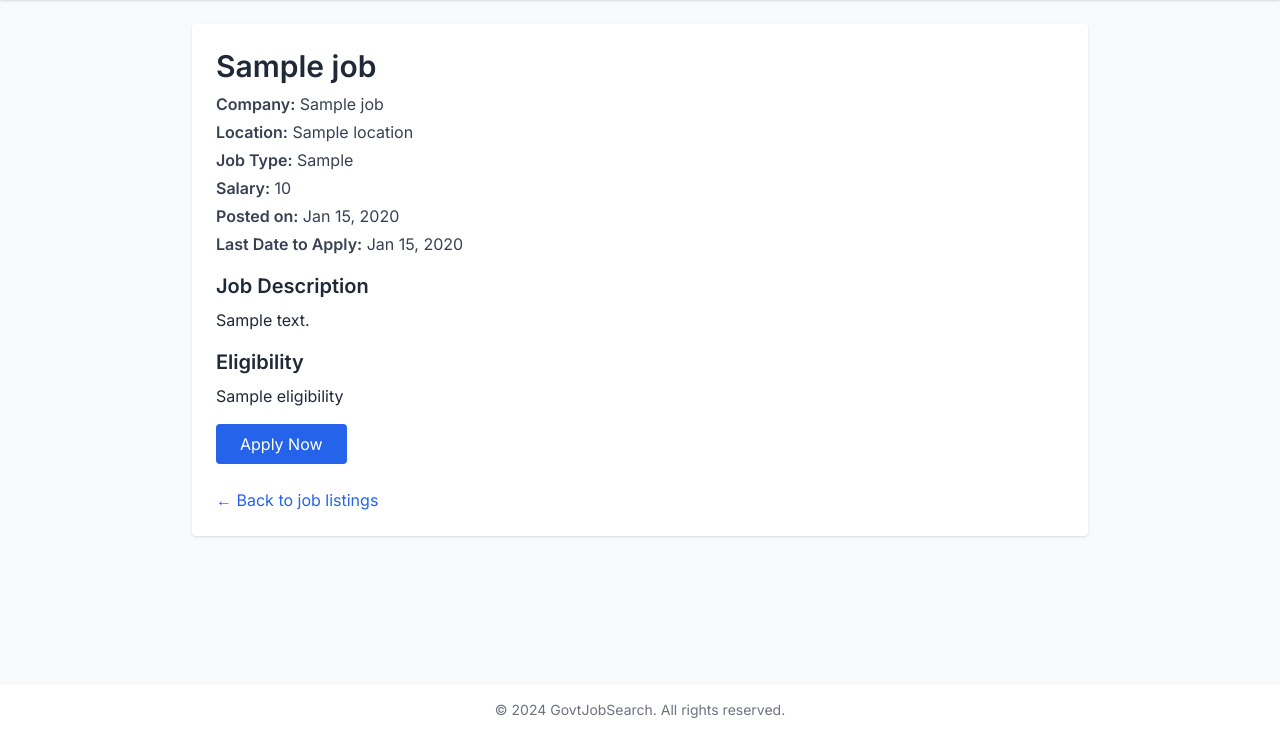
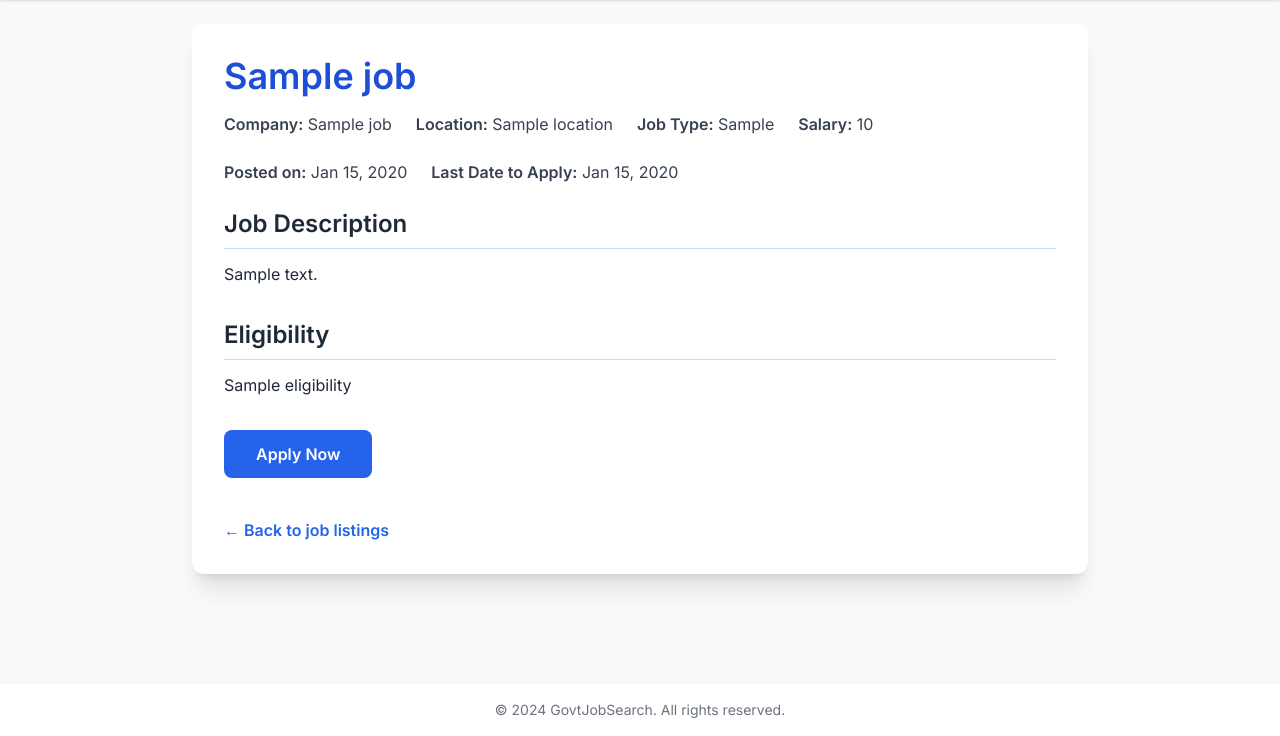
Before and after one commit to Radhehyam/blackboxai-1746196536581, a Django app: template jobs/templates/jobs/job_detail.html in a window 1280 px wide. Shown: the part 64-800 px from the top of the page. Run offline with Django 5.2, Linux system fonts and the light colour scheme; the template is opened without the code that fills it: most values are stand-ins (such as "Sample title", 1, 10 or a date in 2020); data that the repository does not hold is empty; some libraries are stand-ins or nearby versions.

Commit message:
Add jobs/templates/jobs/job_detail.html 1746197293238

```diff
--- a/jobs/templates/jobs/job_detail.html
+++ b/jobs/templates/jobs/job_detail.html
@@ -3,33 +3,35 @@
 {% block title %}{{ job.title }} - GovtJobSearch{% endblock %}
 
 {% block content %}
-<article class="bg-white p-6 rounded shadow max-w-4xl mx-auto">
-    <h1 class="text-3xl font-bold mb-2">{{ job.title }}</h1>
-    <p class="text-gray-700 mb-1"><strong>Company:</strong> {{ job.company_name }}</p>
-    <p class="text-gray-700 mb-1"><strong>Location:</strong> {{ job.location }}</p>
-    <p class="text-gray-700 mb-1"><strong>Job Type:</strong> {{ job.job_type }}</p>
-    <p class="text-gray-700 mb-1"><strong>Salary:</strong> {{ job.salary }}</p>
-    <p class="text-gray-700 mb-1"><strong>Posted on:</strong> {{ job.date_posted|date:"M d, Y" }}</p>
-    {% if job.last_date_to_apply %}
-    <p class="text-gray-700 mb-4"><strong>Last Date to Apply:</strong> {{ job.last_date_to_apply|date:"M d, Y" }}</p>
-    {% endif %}
-    <section class="mb-4">
-        <h2 class="text-xl font-semibold mb-2">Job Description</h2>
-        <p class="whitespace-pre-line">{{ job.description }}</p>
+<article class="bg-white p-8 rounded-xl shadow-xl max-w-4xl mx-auto">
+    <h1 class="text-4xl font-extrabold mb-4 text-blue-700">{{ job.title }}</h1>
+    <div class="flex flex-wrap gap-6 text-gray-700 mb-6">
+        <p><strong>Company:</strong> {{ job.company_name }}</p>
+        <p><strong>Location:</strong> {{ job.location }}</p>
+        <p><strong>Job Type:</strong> {{ job.job_type }}</p>
+        <p><strong>Salary:</strong> {{ job.salary }}</p>
+        <p><strong>Posted on:</strong> {{ job.date_posted|date:"M d, Y" }}</p>
+        {% if job.last_date_to_apply %}
+        <p><strong>Last Date to Apply:</strong> {{ job.last_date_to_apply|date:"M d, Y" }}</p>
+        {% endif %}
+    </div>
+    <section class="mb-8">
+        <h2 class="text-2xl font-semibold mb-3 border-b border-blue-200 pb-2">Job Description</h2>
+        <p class="whitespace-pre-line text-gray-800 leading-relaxed">{{ job.description }}</p>
     </section>
     {% if job.eligibility %}
-    <section class="mb-4">
-        <h2 class="text-xl font-semibold mb-2">Eligibility</h2>
-        <p class="whitespace-pre-line">{{ job.eligibility }}</p>
+    <section class="mb-8">
+        <h2 class="text-2xl font-semibold mb-3 border-b border-blue-200 pb-2">Eligibility</h2>
+        <p class="whitespace-pre-line text-gray-800 leading-relaxed">{{ job.eligibility }}</p>
     </section>
     {% endif %}
     {% if job.apply_link %}
-    <a href="{{ job.apply_link }}" target="_blank" class="inline-block bg-blue-600 text-white px-6 py-2 rounded hover:bg-blue-700 transition">
+    <a href="{{ job.apply_link }}" target="_blank" class="inline-block bg-blue-600 text-white px-8 py-3 rounded-lg hover:bg-blue-700 transition font-semibold">
         Apply Now
     </a>
     {% endif %}
-    <div class="mt-6">
-        <a href="{% url 'jobs:job_list' %}" class="text-blue-600 hover:underline">&larr; Back to job listings</a>
+    <div class="mt-10">
+        <a href="{% url 'jobs:job_list' %}" class="text-blue-600 hover:underline font-semibold">&larr; Back to job listings</a>
     </div>
 </article>
 {% endblock %}
```
